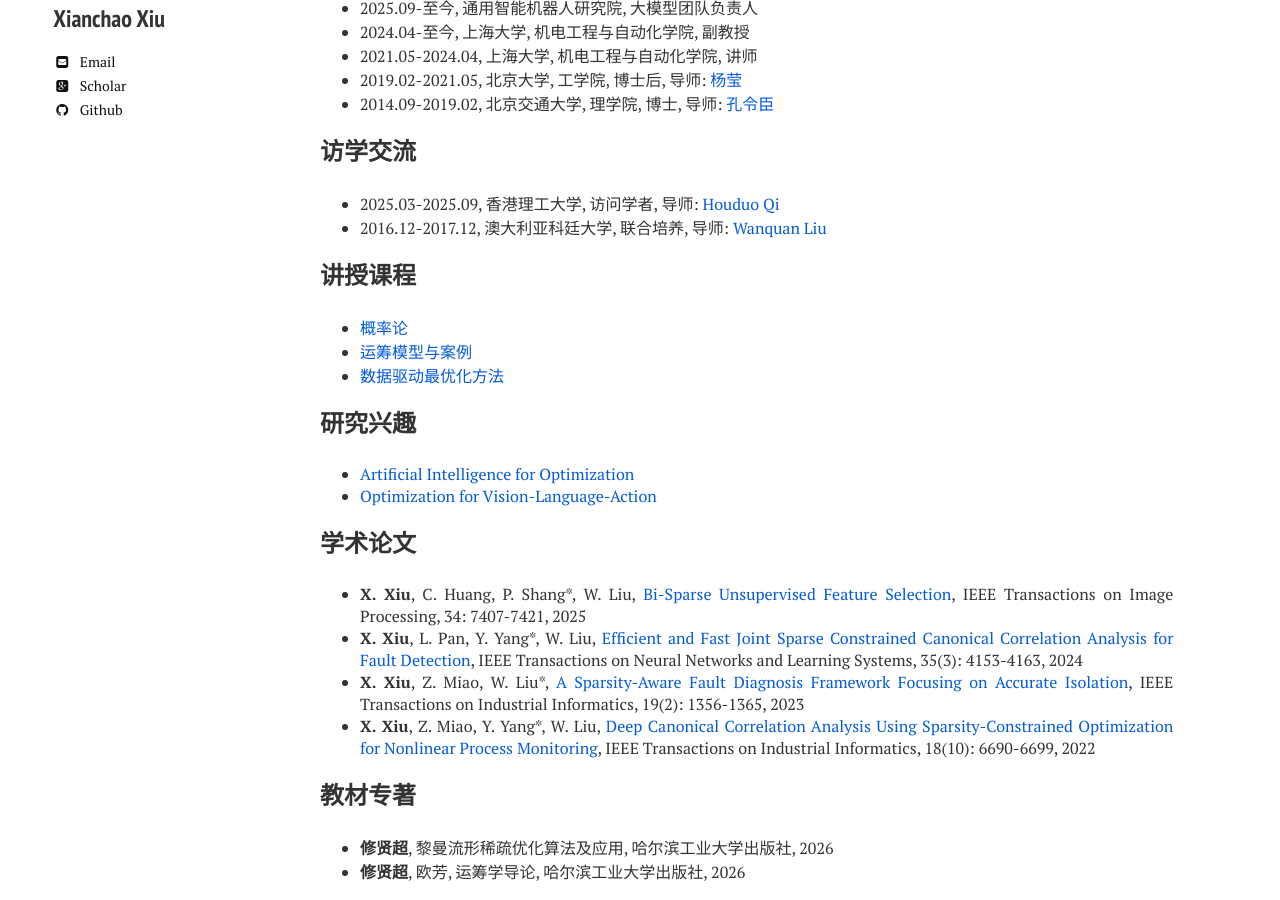
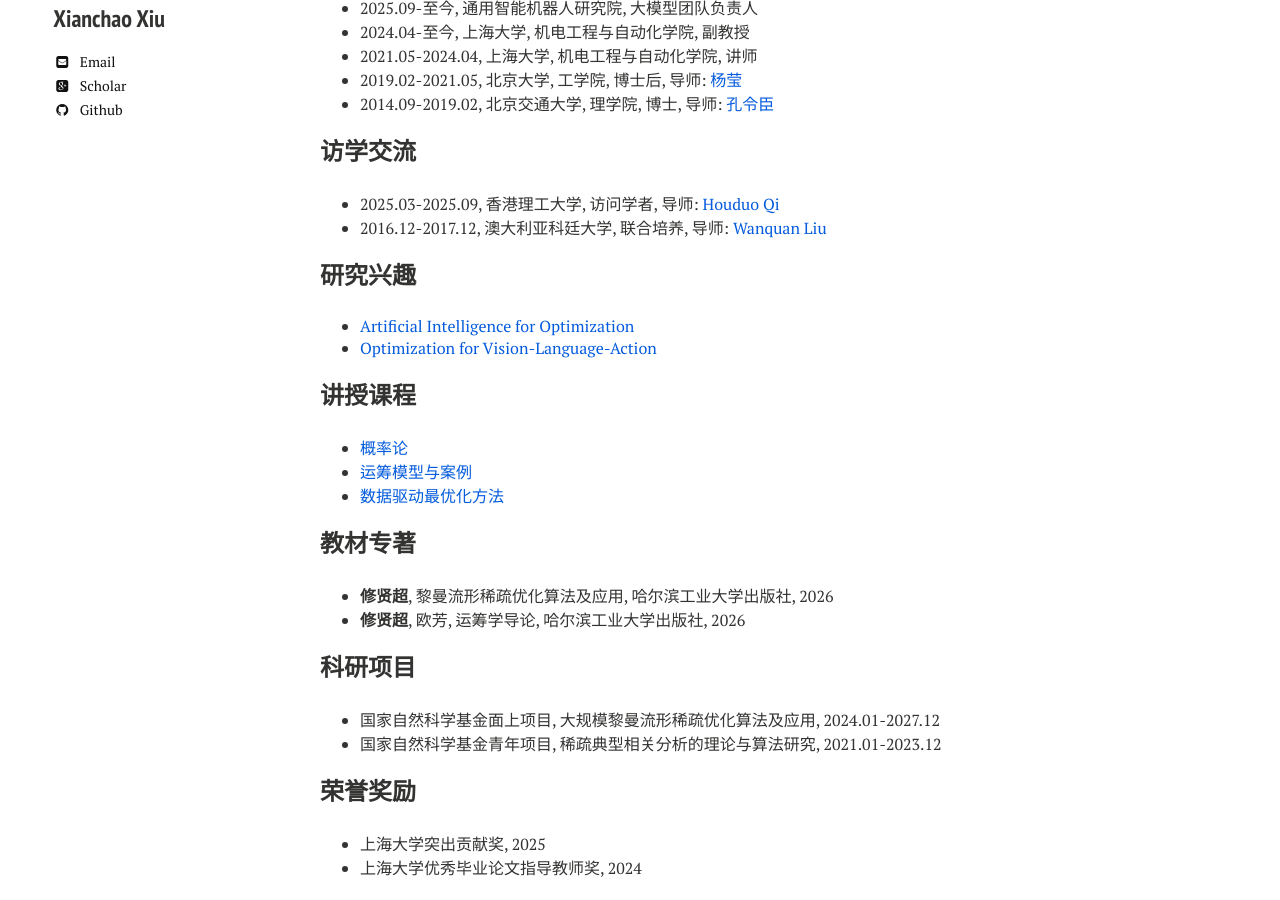
Before and after one commit to xianchaoxiu/xianchaoxiu.github.io, a Jekyll site: the page built from chinese/index.md, in a window 1280 px wide and 900 px high, scrolled down 231 px. Built offline with Jekyll 4.4.1, drawn with Linux system fonts in a browser that asks for light colours; nearby versions of some CDN libraries.

Commit message:
Update index.md

```diff
--- a/chinese/index.md
+++ b/chinese/index.md
@@ -23,25 +23,17 @@ share: false
 * 2016.12-2017.12, 澳大利亚科廷大学, 联合培养, 导师: <a href="https://ise.sysu.edu.cn/teacher/LiuWanquan" class="textlink" target="_blank">Wanquan Liu</a> <br>
 
 
+### 研究兴趣
+* <a href="https://xianchaoxiu.github.io/chinese/research/OPT/" class="textlink" target="_blank"> Artificial Intelligence for Optimization </a><br>
+* <a href="https://xianchaoxiu.github.io/chinese/research/VLA/" class="textlink" target="_blank"> Optimization for Vision-Language-Action </a><br>
+
+
 ### 讲授课程
 * <a href="https://xianchaoxiu.github.io/chinese/course/PRO/" class="textlink" target="_blank"> 概率论</a><br>
 * <a href="https://xianchaoxiu.github.io/chinese/course/OR/" class="textlink" target="_blank"> 运筹模型与案例</a> <br>
 * <a href="https://xianchaoxiu.github.io/chinese/course/OPT/" class="textlink" target="_blank"> 数据驱动最优化方法</a> <br>
 
 
-
-
-### 研究兴趣
-* <a href="https://xianchaoxiu.github.io/chinese/research/OPT/" class="textlink" target="_blank"> Artificial Intelligence for Optimization </a><br>
-* <a href="https://xianchaoxiu.github.io/chinese/research/VLA/" class="textlink" target="_blank"> Optimization for Vision-Language-Action </a><br>
-
-
-
-### 学术论文
-* <b>X. Xiu</b>, C. Huang, P. Shang*, W. Liu, <a href="https://doi.org/10.1109/TIP.2025.3620667" class="textlink" target="_blank">Bi-Sparse Unsupervised Feature Selection</a>, IEEE Transactions on Image Processing, 34: 7407-7421, 2025  <br>
-* <b>X. Xiu</b>, L. Pan, Y. Yang*, W. Liu, <a href="https://doi.org/10.1109/TNNLS.2022.3201881" class="textlink" target="_blank">Efficient and Fast Joint Sparse Constrained Canonical Correlation Analysis for Fault Detection</a>, IEEE Transactions on Neural Networks and Learning Systems, 35(3): 4153-4163, 2024  <br>
-* <b>X. Xiu</b>, Z. Miao, W. Liu*, <a href="https://doi.org/10.1109/TII.2022.3180070" class="textlink" target="_blank">A Sparsity-Aware Fault Diagnosis Framework Focusing on Accurate Isolation</a>, IEEE Transactions on Industrial Informatics, 19(2): 1356-1365, 2023 <br>
-* <b>X. Xiu</b>, Z. Miao, Y. Yang*, W. Liu, <a href="https://doi.org/10.1109/TII.2021.3121770" class="textlink" target="_blank">Deep Canonical Correlation Analysis Using Sparsity-Constrained Optimization for Nonlinear Process Monitoring</a>, IEEE Transactions on Industrial Informatics, 18(10): 6690-6699, 2022
 
 
 
```
